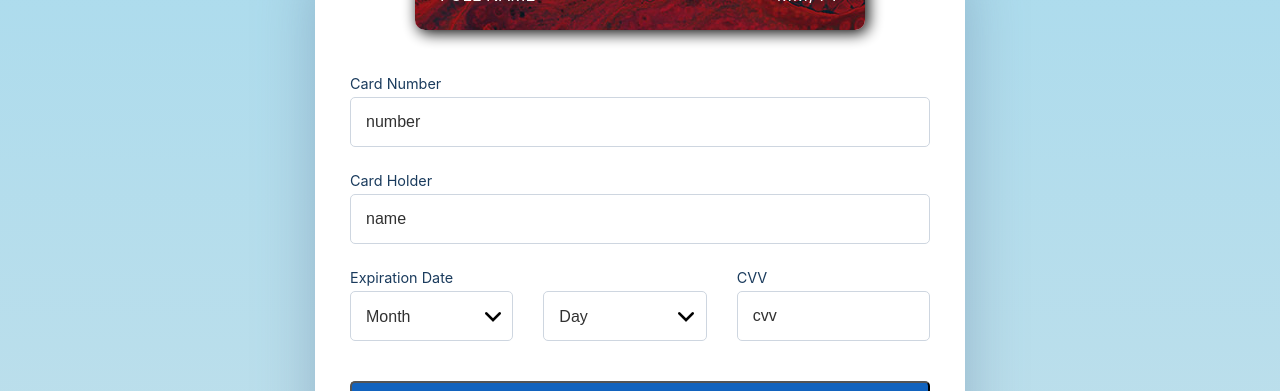
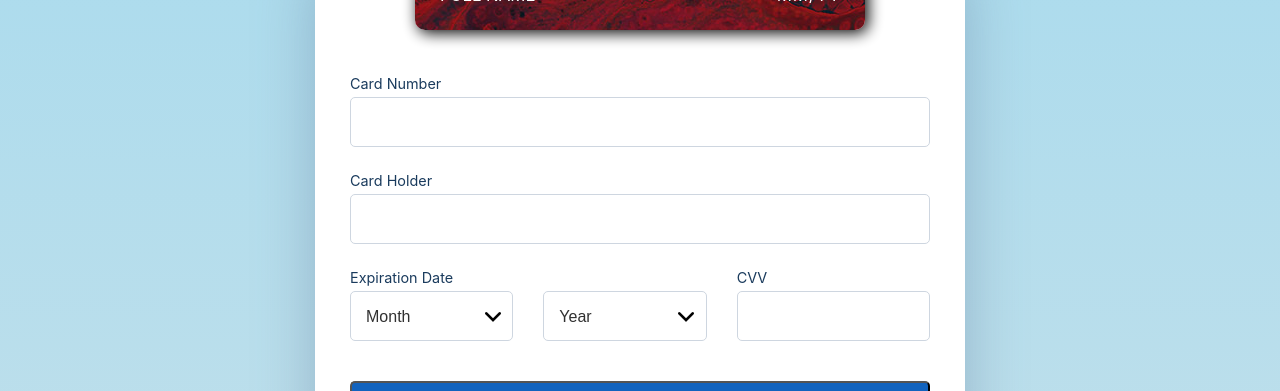
Before and after one commit to VasileiosVal/credit-card-interactive-form, a React (Create React App) app: page / in a window 1280 px wide. Shown: the part 300-691 px from the top of the page. Built offline with nearby package versions, Linux system fonts and the light colour scheme.

Commit message:
enhanced reusable form related components - folder restructure

```diff
--- a/src/components/Form/Form.component.tsx
+++ b/src/components/Form/Form.component.tsx
@@ -1,49 +1,87 @@
 import React from "react";
-import { Input } from "../Input/Input.component";
-import { Select } from "../Select/Select.component";
+import { Input } from "../reusable/Input/Input.component";
+import { Select } from "../reusable/Select/Select.component";
+import { Label } from "../reusable/Label/Label.component";
 import styles from "./Form.module.scss";
+
+// *** think of new place
+const monthNumbers = [
+  "Month",
+  ...[...Array(12).keys()].map(val => `${val + 1}`)
+];
+
+const yearNumbers = [
+  "Year",
+  ...[...Array(10).keys()].map(val => `${new Date().getFullYear() + val}`)
+];
+//***
 
 export const Form: React.FC = () => (
   <div className={styles.cardForm}>
     <Input
       label="Card Number"
       name="number"
-      value="number"
+      value=""
       onChange={() => {}}
+      onBlur={() => {}}
+      onFocus={() => {}}
+      addContainerStyles={["formGroup"]}
+      addLabelStyles={["label"]}
+      addInputStyles={["inputElement", "hoverFaint"]}
     />
-    <Input label="Card Holder" name="name" value="name" onChange={() => {}} />
+    <Input
+      label="Card Holder"
+      name="name"
+      value=""
+      onChange={() => {}}
+      onBlur={() => {}}
+      onFocus={() => {}}
+      addContainerStyles={["formGroup"]}
+      addLabelStyles={["label"]}
+      addInputStyles={["inputElement", "hoverFaint"]}
+    />
     <div className={styles.inlineFormGroup}>
       <div className={styles.outerSelectGroup}>
-        <label className={styles.label} htmlFor="Expiration Date">
-          Expiration Date
-        </label>
+        <Label label="Expiration Date" addLabelStyles={["label"]} />
         <div className={styles.innerSelectGroup}>
           <Select
             name="month"
-            value="month"
+            value="Month"
             onChange={() => {}}
-            data={[<option value="">Month</option>]}
+            onBlur={() => {}}
+            onFocus={() => {}}
+            data={monthNumbers}
+            addSelectStyles={["selectElement", "hoverFaint"]}
           />
           <Select
-            name="day"
-            value="day"
+            name="year"
+            value="Year"
             onChange={() => {}}
-            data={[<option value="">Day</option>]}
+            onBlur={() => {}}
+            onFocus={() => {}}
+            data={yearNumbers}
+            addSelectStyles={["selectElement", "hoverFaint"]}
           />
         </div>
       </div>
       <Input
         label="CVV"
-        type="text"
         name="cvv"
-        value="cvv"
+        value=""
         onChange={() => {}}
+        onBlur={() => {}}
+        onFocus={() => {}}
+        addContainerStyles={["formGroup"]}
+        addLabelStyles={["label"]}
+        addInputStyles={["inputElement", "hoverFaint"]}
       />
     </div>
-    <div className={styles.submitGroup}>
-      <button className={`${styles.submitButton} ${styles.hoverFaint}`}>
-        Submit
-      </button>
-    </div>
+    <Input
+      type="button"
+      name="submit"
+      value="Submit"
+      addContainerStyles={["submitGroup"]}
+      addInputStyles={["submitButton", "hoverFaint"]}
+    />
   </div>
 );
--- a/src/components/Form/Form.module.scss
+++ b/src/components/Form/Form.module.scss
@@ -9,12 +9,6 @@
   box-shadow: 0 30px 60px 0 rgba(90, 116, 148, 0.4);
   border-radius: 10px;
   padding: 120px 35px 35px 35px;
-}
-
-.label {
-  font-size: 0.9rem;
-  color: rgb(26, 59, 93);
-  padding: 5px 0;
 }
 
 .inlineFormGroup {
@@ -34,27 +28,3 @@
   display: flex;
   width: 100%;
 }
-
-.submitGroup {
-  width: inherit;
-  margin: 30px 0 15px 0;
-}
-
-.submitButton {
-  width: 100%;
-  background-color: rgb(18, 99, 190);
-  height: 55px;
-  border-radius: 5px;
-  color: white;
-  font-size: 1.2rem;
-}
-
-.submitButton:focus {
-  outline: none;
-  box-shadow: 0.2px 0.2px 5px rgb(107, 107, 107);
-  border: 1px solid rgb(70, 111, 224);
-}
-
-.submitButton:hover {
-  border: 1px solid rgb(79, 167, 240);
-}
--- a/src/components/Input/Input.component.tsx
+++ /dev/null
@@ -1,24 +0,0 @@
-import React from "react";
-import styles from "./Input.module.scss";
-
-interface Props {
-  label: string;
-  type?: string;
-  name: string;
-  value: string;
-  onChange(): void;
-  onBlur?: () => void;
-}
-
-export const Input: React.FC<Props> = ({ label, type = "text", ...rest }) => (
-  <div className={styles.formGroup}>
-    <label className={styles.label} htmlFor={label}>
-      {label}
-    </label>
-    <input
-      className={`${styles.inputElement} ${styles.hoverFaint}`}
-      type={type}
-      {...rest}
-    />
-  </div>
-);
--- a/src/components/Select/Select.component.tsx
+++ /dev/null
@@ -1,15 +0,0 @@
-import React from "react";
-import styles from "./Select.module.scss";
-
-interface Props {
-  name: string;
-  value: string;
-  onChange(): void;
-  data: React.ReactElement<HTMLSelectElement>[];
-}
-
-export const Select: React.FC<Props> = ({ data, ...rest }) => (
-  <select className={`${styles.selectElement} ${styles.hoverFaint}`} {...rest}>
-    {data}
-  </select>
-);
--- /dev/null
+++ b/src/components/reusable/Input/Input.component.tsx
@@ -0,0 +1,33 @@
+import React from "react";
+import { Label } from "../Label/Label.component";
+import { applyClasses } from "../../../utils/helperFunctions";
+import styles from "./Input.module.scss";
+
+interface Props {
+  label?: string;
+  type?: string;
+  name: string;
+  value: string;
+  onChange?: () => void;
+  onBlur?: () => void;
+  onFocus?: () => void;
+  addContainerStyles?: string[];
+  addLabelStyles?: string[];
+  addInputStyles?: string[];
+}
+
+const generateClasses = applyClasses(styles);
+
+export const Input: React.FC<Props> = ({
+  label = "",
+  type = "text",
+  addContainerStyles = [],
+  addLabelStyles = [],
+  addInputStyles = [],
+  ...rest
+}) => (
+  <div className={generateClasses(addContainerStyles)}>
+    <Label label={label} addLabelStyles={addLabelStyles} />
+    <input className={generateClasses(addInputStyles)} type={type} {...rest} />
+  </div>
+);
--- a/src/components/Input/Input.module.scss
+++ b/src/components/reusable/Input/Input.module.scss
@@ -4,12 +4,6 @@
   display: flex;
   flex-direction: column;
   align-items: flex-start;
-}
-
-.label {
-  font-size: 0.9rem;
-  color: rgb(26, 59, 93);
-  padding: 5px 0;
 }
 
 .inputElement {
@@ -24,16 +18,32 @@
   border: 1px solid rgb(206, 214, 224);
 }
 
-.hoverFaint {
-  transition: 0.3s all linear;
+.submitGroup {
+  width: inherit;
+  margin: 30px 0 15px 0;
 }
 
-.inputElement:focus {
+.submitButton {
+  width: 100%;
+  background-color: rgb(18, 99, 190);
+  height: 55px;
+  border-radius: 5px;
+  color: white;
+  font-size: 1.2rem;
+}
+
+.inputElement:focus,
+.submitButton:focus {
   outline: none;
   box-shadow: 0.2px 0.2px 5px rgb(107, 107, 107);
   border: 1px solid rgb(70, 111, 224);
 }
 
-.inputElement:hover {
+.inputElement:hover,
+.submitButton:hover {
   border: 1px solid rgb(79, 167, 240);
 }
+
+.hoverFaint {
+  transition: 0.3s all linear;
+}
--- /dev/null
+++ b/src/components/reusable/Select/Select.component.tsx
@@ -0,0 +1,38 @@
+import React from "react";
+import { applyClasses } from "../../../utils/helperFunctions";
+import styles from "./Select.module.scss";
+
+type genOptionType = (
+  data: string[]
+) => React.ReactElement<HTMLOptionElement>[];
+
+interface Props {
+  name: string;
+  value: string;
+  onChange?: () => void;
+  onBlur?: () => void;
+  onFocus?: () => void;
+  data: string[];
+  addSelectStyles?: string[];
+}
+
+const generateClasses = applyClasses(styles);
+
+export const Select: React.FC<Props> = ({
+  data,
+  addSelectStyles = [],
+  ...rest
+}) => {
+  const generateOptionElements: genOptionType = givenData =>
+    givenData.map(val => (
+      <option key={val} value={val}>
+        {val}
+      </option>
+    ));
+
+  return (
+    <select className={generateClasses(addSelectStyles)} {...rest}>
+      {generateOptionElements(data)}
+    </select>
+  );
+};
--- a/src/components/Select/Select.module.scss
+++ b/src/components/reusable/Select/Select.module.scss
@@ -2,8 +2,8 @@
   appearance: none;
   -webkit-appearance: none;
   -moz-appearance: none;
-  background: transparent url("../../assets/angle-down-arrow.png") no-repeat 92%
-    53%;
+  background: transparent url("../../../assets/angle-down-arrow.png") no-repeat
+    92% 53%;
   flex: 1;
   margin-right: 30px;
   height: 50px;
```
